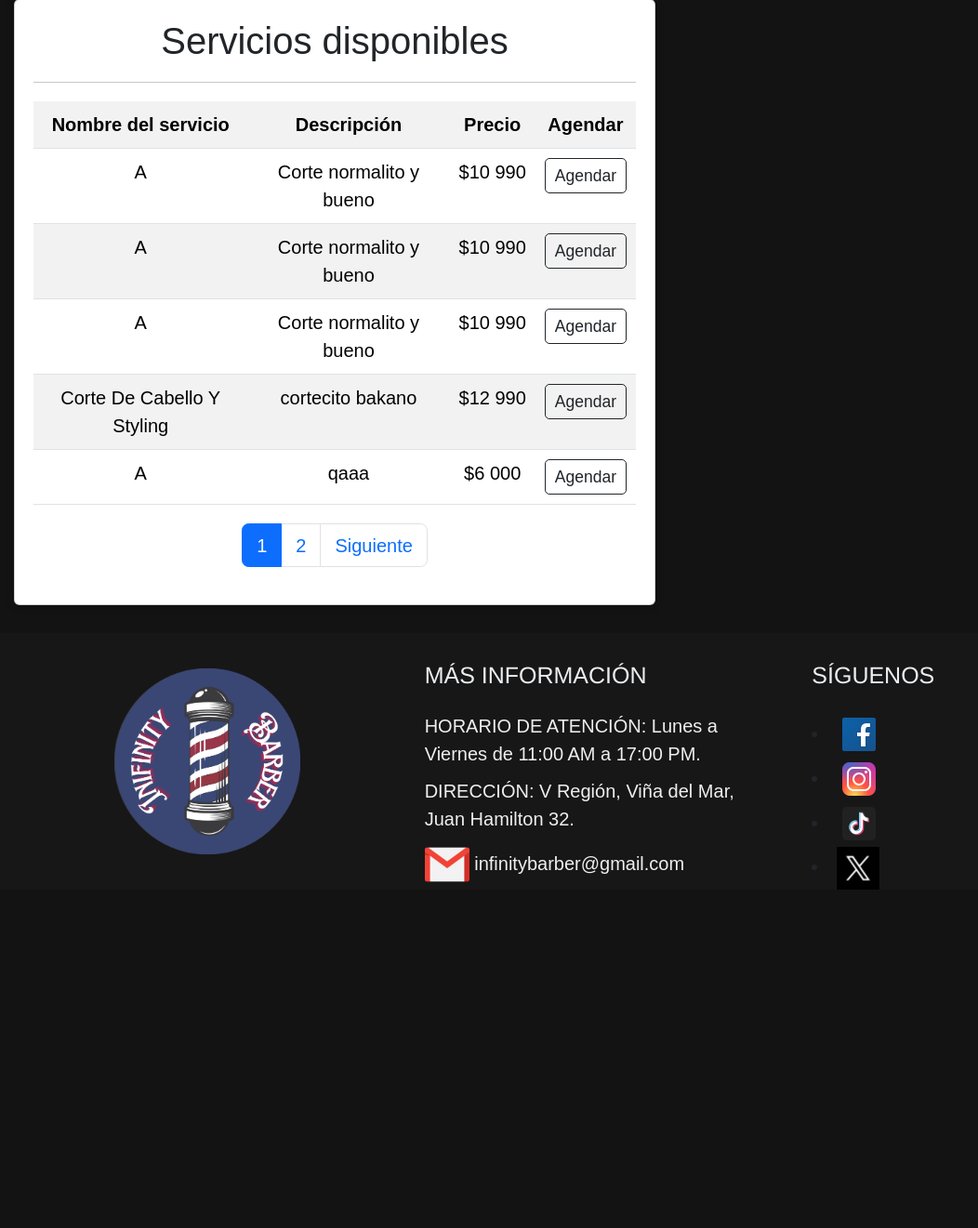
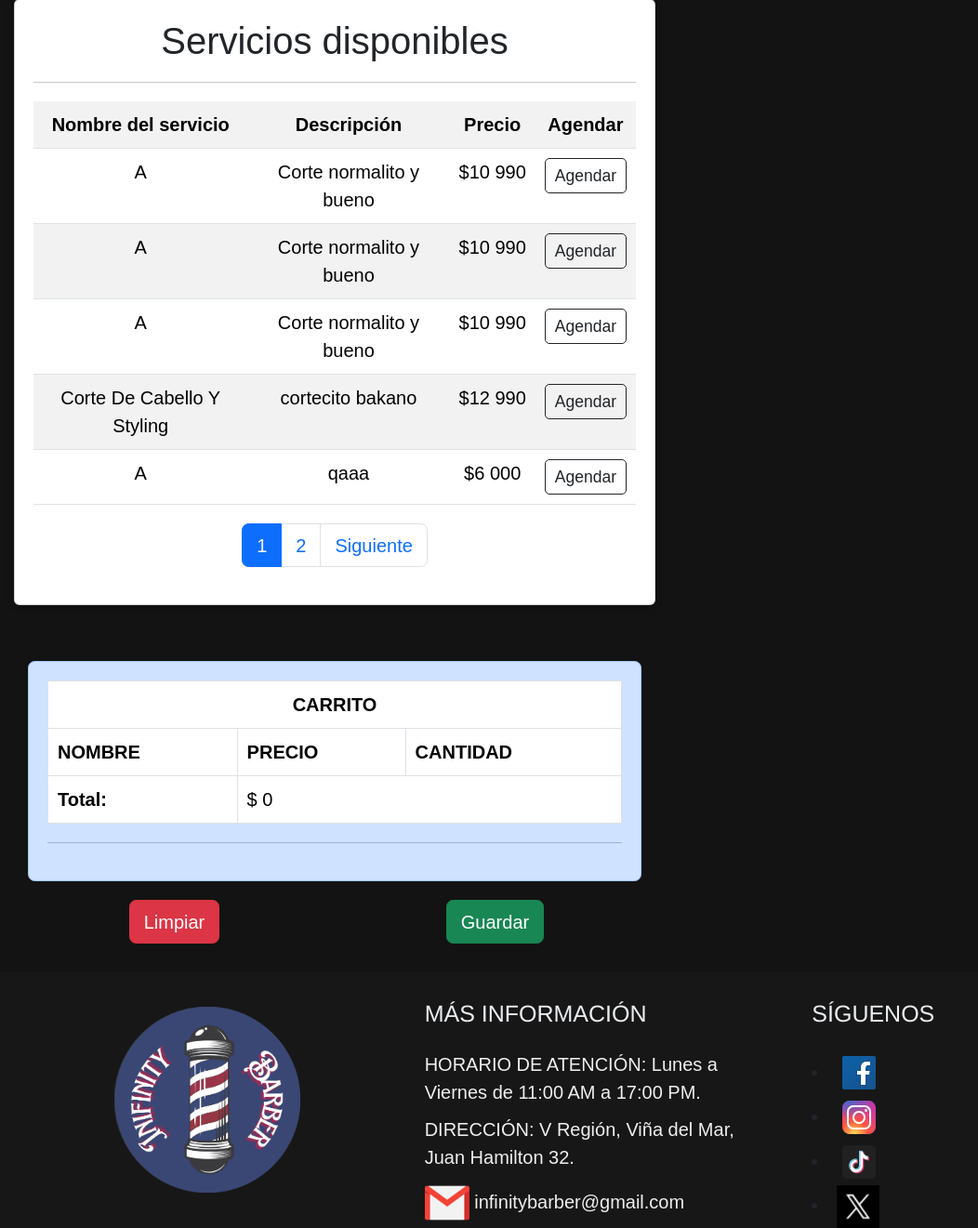
Before and after one commit to TwoThousand-Four/Barberia, a Django app: page /agendar/ in a window 1280 px wide. Shown: the part 116-1437 px from the top of the page at 93% size, without its empty margins (0-1052 px from the left). Before the commit the page ends 1073 px from the top, so only its background shows below. Run offline with Django 4.2, Linux system fonts and the light colour scheme; data comes from the database, SQL or seed files in the repository; both versions use the stored data as it was after the commit; some libraries are stand-ins or nearby versions.

Commit message:
Carrito creado

```diff
--- /dev/null
+++ b/App/context_processor.py
@@ -0,0 +1,7 @@
+def total_cart(request):
+    total = 0
+    if request.user.is_authenticated:
+        if "cart" in request.session.keys():
+            for key, value in request.session["cart"].items():
+                total += int(value["acumulado"])
+    return {"total_cart": total}
--- /dev/null
+++ b/App/static/css/cart.css
@@ -0,0 +1,11 @@
+.card{
+	width: 100%;
+	border-radius: 6px;
+	overflow: hidden;
+	background:#fff;
+	box-shadow: 0px 1px 10px rgba(0,0,0,0.2);
+	transition: all 400ms ease-out;
+	cursor: default;
+	justify-content: center;
+	text-align: center;
+}
--- a/App/templates/app/base.html
+++ b/App/templates/app/base.html
@@ -134,7 +134,7 @@
     <script src="{%static 'js/delete.js'%}"></script>
 
     <!--Js de botones de paypal-->
-    <script src="{%static 'js/paypalButtons.js'%}"></script>
+    <!--<script src="{%static 'js/paypalButtons.js'%}"></script>-->
 
 
 </body>
--- a/App/templates/app/cart.html
+++ b/App/templates/app/cart.html
@@ -1,3 +1,47 @@
-<div class="">
+{%load static%}
+<script src="{%static 'js/paypalButtons.js'%}"></script>
+<link rel="stylesheet" href="{%static 'css/cart.css'%}">
+<br>
+<br>
+<div class="container">
+    <div class="alert alert-primary" role="alert">
+        <table class="table table-bordered">
+          <thead>
+            <tr>
+              <th scope="row" colspan="3" class="text-center">CARRITO</th>
+            </tr>
+            <tr>
+              <th scope="col">NOMBRE</th>
+              <th scope="col">PRECIO</th>
+              <th scope="col">CANTIDAD</th>
+            </tr>
+          </thead>
+          <tbody>
+          {% if request.session.cart.items %}
+            {% for key, value in request.session.cart.items %}
+                <tr>
+                <td>{{value.nombre}}</td>
+                <td>{{value.precio}}</td>
+                <td>{{value.acumulado}}
+                    <a href="{% url 'add_service' value.servicio_id %}" class="badge btn btn-dark badge-dark">+</a>
+                    &nbsp;
+                    <a href="{% url 'subtract_service' value.servicio_id %}" class="badge btn btn-dark badge-dark">-</a>
+                </td>
+                </tr>
+            {% endfor %}
+          {% endif %}
+            <tr>
+              <th scope="row">Total:</th>
+              <td colspan="2">$ {{total_cart}}</td>
+            </tr>
+          </tbody>
+        </table>
+        <hr>
+    </div>
+        <div class="row text-center">
+            <div id="paypal-button-container"></div>
+            <div class="col-6"><a href="{% url 'clean_cart' %}" class="btn btn-danger">Limpiar</a></div>
+            <div class="col-6"><a href="#" class="btn btn-success">Guardar</a></div>
+        </div>
 
 </div>
--- a/App/templates/app/reserve.html
+++ b/App/templates/app/reserve.html
@@ -24,7 +24,7 @@
                         <td>{{ s.nombre | title }}</td>
                         <td>{{ s.descripcion }}</td>
                         <td>${{ s.precio }}</td>
-                        <td><a href="#" class="btn btn-outline-dark btn-sm">Agendar</a></td>
+                        <td><a href="{%url 'add_service' s.id%}" class="btn btn-outline-dark btn-sm">Agendar</a></td>
                     </tr>
                 {%endfor%}
             </table>
@@ -33,10 +33,10 @@
             </div>
         </div>
     </div>
+    <div>
+        {%include 'app/cart.html'%}
+    </div>
 </div>
-
-
-<div id="paypal-button-container">
-
-</div>
+<br>
+<br>
 {%endblock content%}
--- a/App/urls.py
+++ b/App/urls.py
@@ -1,5 +1,6 @@
 from django.urls import path
-from .views import home, contact, services, reserve, logIn, register, add, list, modify, delete
+from .views import home, contact, services, reserve, logIn, register, add, list, modify, delete, add_service, delete_service, subtract_service, clean_cart
+
 
 #Para subir imagenes
 from django.conf import settings
@@ -16,5 +17,9 @@ urlpatterns = [
     path('listar/', list, name="list"),
     path('modificar/<id>/', modify, name="modify"),
     path('eliminar/<id>/', delete, name="delete"),
+    path('añadir/<int:servicio_id>/', add_service, name="add_service"),
+    path('borrar/<int:servicio_id>/', delete_service, name="delete_service"),
+    path('restar/<int:servicio_id>/', subtract_service, name="subtract_service"),
+    path('limpiar/', clean_cart, name="clean_cart"),
 
 ]+static(settings.MEDIA_URL, document_root=settings.MEDIA_ROOT)
--- a/App/views.py
+++ b/App/views.py
@@ -6,6 +6,7 @@ from .models import Servicio, Contacto
 from django.contrib.auth import authenticate, login
 from django.core.paginator import Paginator
 from django.http import Http404
+from App.cart import Cart
 
 
 #desde acá dejando la cagá xd
@@ -144,3 +145,28 @@ def delete(request, id):
     servicio.delete()
     messages.success(request, "Servicio eliminado correctamente")
     return redirect(to="list")
+
+
+#Carrito
+def add_service(request, servicio_id):
+    cart = Cart(request)
+    servicio = Servicio.objects.get(id=servicio_id)
+    cart.add_service(servicio)
+    return redirect("reserve")
+
+def delete_service(request, servicio_id):
+    cart = Cart(request)
+    servicio = Servicio.objects.get(id=servicio_id)
+    cart.delete_service(servicio)
+    return redirect("reserve")
+
+def subtract_service(request, servicio_id):
+    cart = Cart(request)
+    servicio = Servicio.objects.get(id=servicio_id)
+    cart.subtract(servicio)
+    return redirect("reserve")
+
+def clean_cart(request):
+    cart = Cart(request)
+    cart.clean()
+    return redirect("reserve")
--- a/Barberia/settings.py
+++ b/Barberia/settings.py
@@ -82,6 +82,7 @@ TEMPLATES = [
                 'django.template.context_processors.request',
                 'django.contrib.auth.context_processors.auth',
                 'django.contrib.messages.context_processors.messages',
+                'App.context_processor.total_cart',
             ],
         },
     },
```
Also changed, not shown: App/cart.py (added, +46 -0 lines), db.sqlite3.
